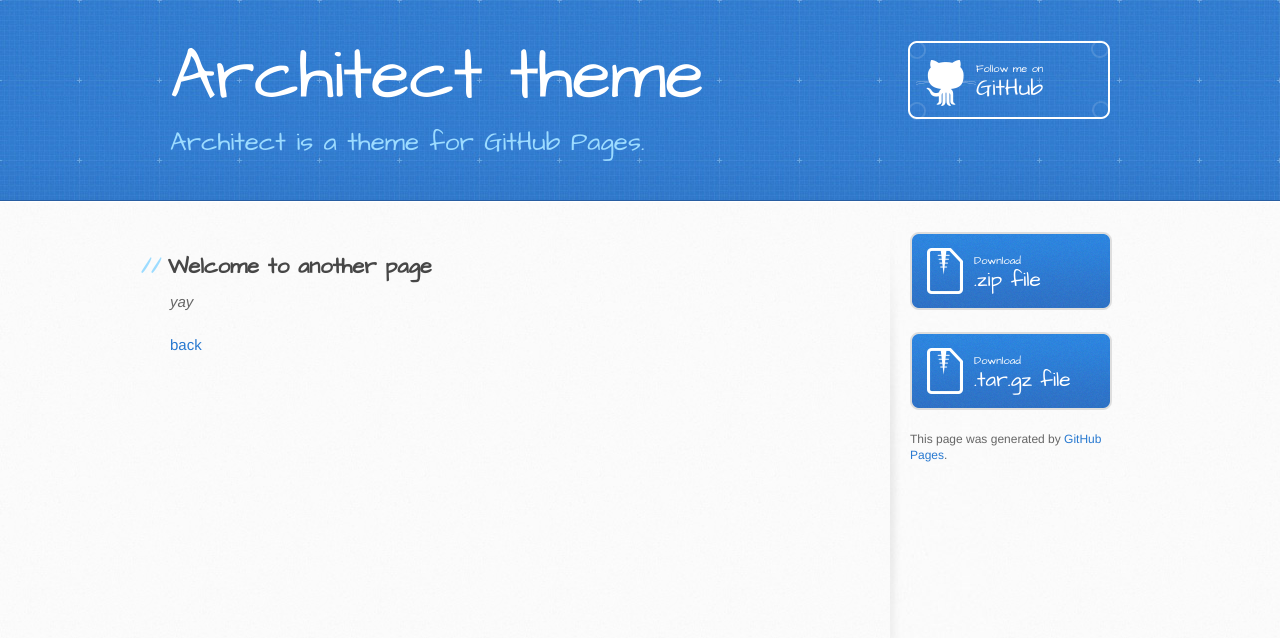
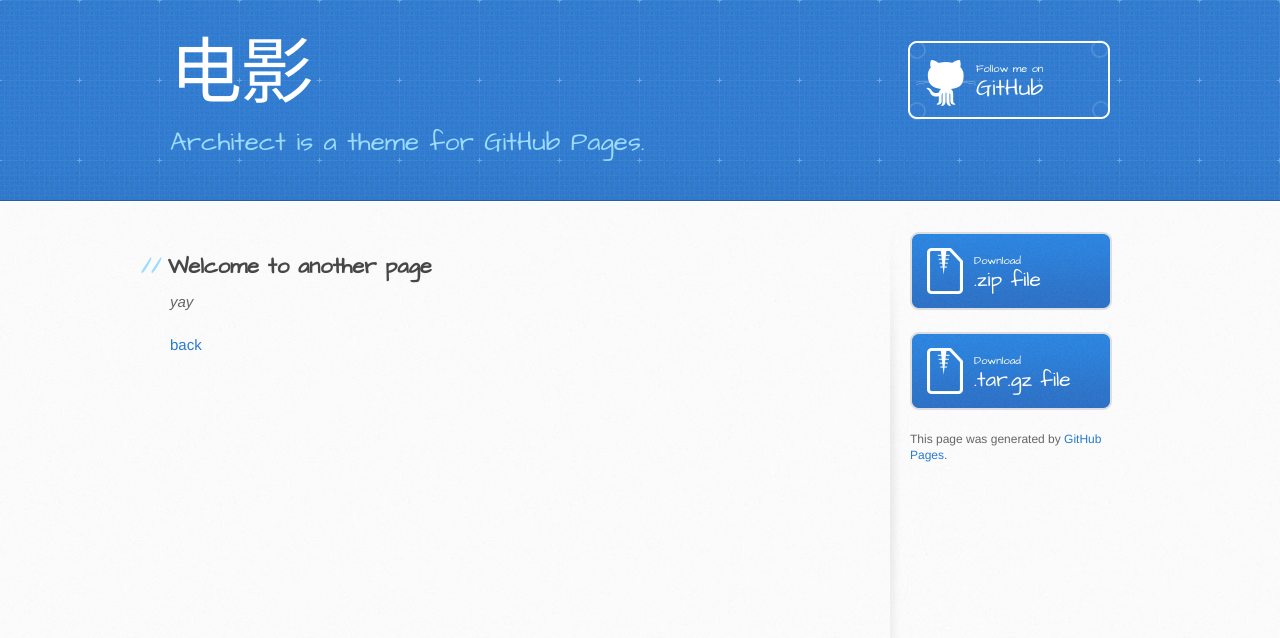
Before and after one commit to LiQiang1314520/LiQiang1314520.github.io, a Jekyll site: the page built from another-page.md, in a window 1280 px wide. Shown: the top 638 px of the page. Built offline with Jekyll 4.4.1, drawn with Linux system fonts in a browser that asks for light colours; our own code applies the rules of GitHub Pages for plain Markdown files.

Commit message:
Update _config.yml

```diff
--- a/_config.yml
+++ b/_config.yml
@@ -1,4 +1,4 @@
-title: Architect theme
+title: 电影
 description: Architect is a theme for GitHub Pages.
 show_downloads: true
 google_analytics:
```
